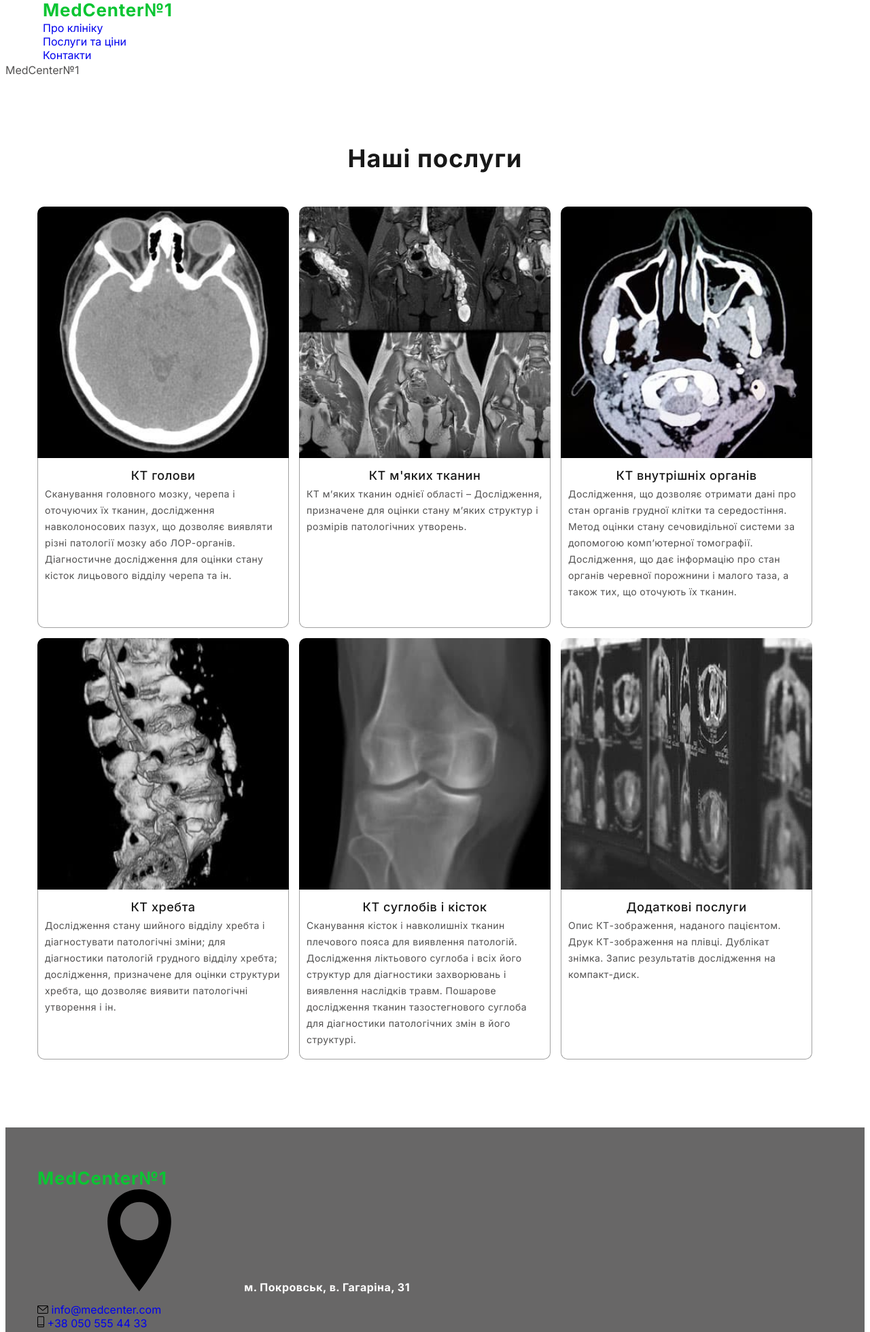
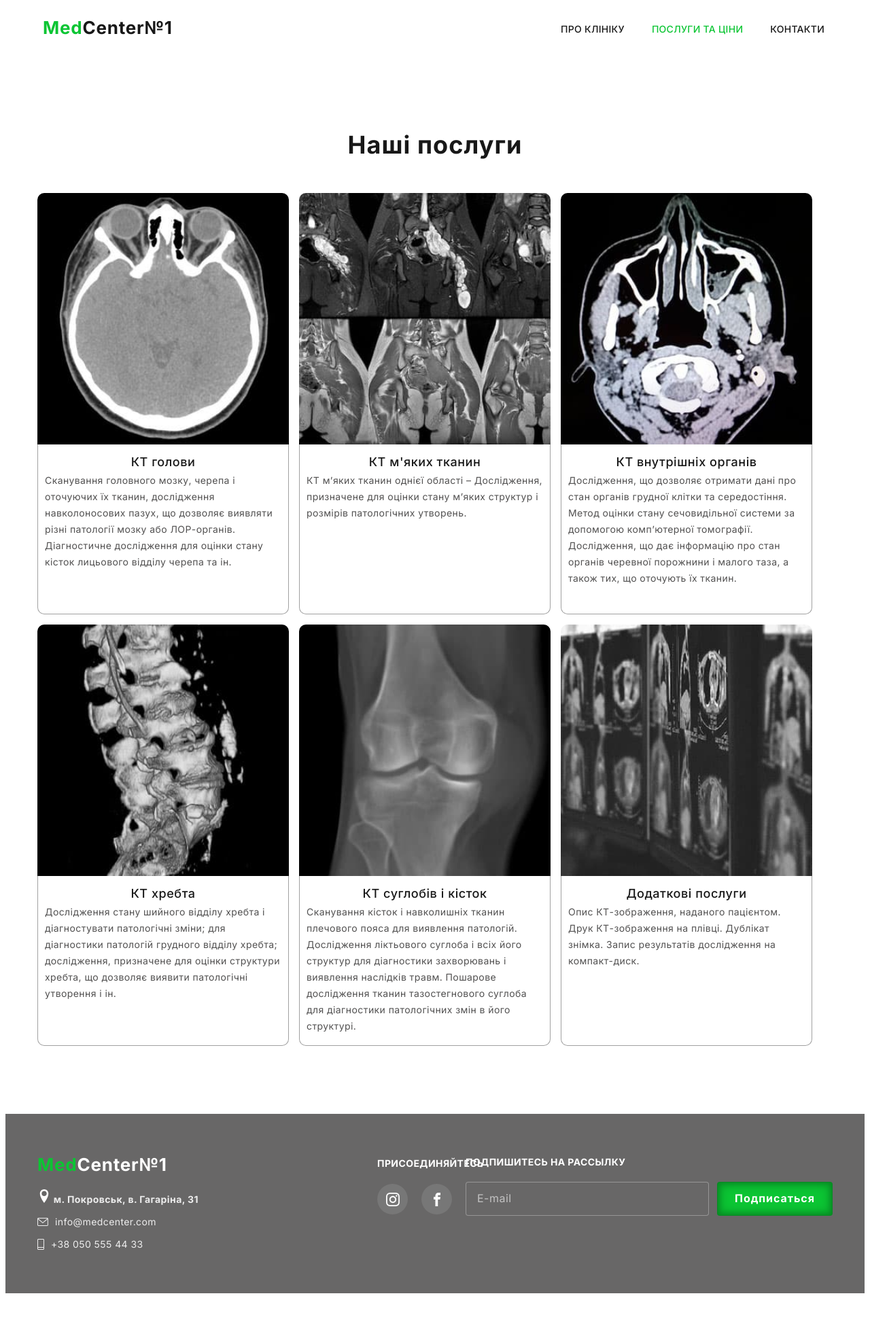
Before and after one commit to OleksandraKryvobok/website-01, a plain HTML site: page poslugy.html in a window 1280 px wide. Shown: the top 1960 px of the page at 68% size. After the commit the page ends 1911 px from the top, so only its background shows below. Drawn offline with Linux system fonts and the light colour scheme.

Commit message:
fix old bugs

```diff
--- a/js/modal.js
+++ b/js/modal.js
@@ -3,12 +3,22 @@
     openModalBtn: document.querySelector('[data-modal-open]'),
     closeModalBtn: document.querySelector('[data-modal-close]'),
     modal: document.querySelector('[data-modal]'),
+    openModalMap: document.querySelector('[data-modal-map-open]'),
+    closeModalMap: document.querySelector('[data-modal-map-close]'),
+    modalMap: document.querySelector('[data-modal-map]'),
   };
 
   refs.openModalBtn.addEventListener('click', toggleModal);
   refs.closeModalBtn.addEventListener('click', toggleModal);
 
+  refs.openModalMap.addEventListener('click', toggleModalMap);
+  refs.closeModalMap.addEventListener('click', toggleModalMap);
+
   function toggleModal() {
     refs.modal.classList.toggle('is-hidden');
   }
+
+  function toggleModalMap() {
+    refs.modalMap.classList.toggle('is-hidden');
+  }
 })();
--- a/poslugy.html
+++ b/poslugy.html
@@ -5,7 +5,7 @@
     <meta charset="UTF-8">
     <meta http-equiv="X-UA-Compatible" content="IE=edge">
     <meta name="viewport" content="width=device-width, initial-scale=1.0">
-    <tittle>MedCenter№1</title>
+    <title>MedCenter№1</title>
     <link rel="preconnect" href="https://fonts.googleapis.com">
     <link rel="preconnect" href="https://fonts.gstatic.com" crossorigin>
     <link
@@ -17,15 +17,15 @@
 <body>
     <header class="header">
         <div class="container">
-            <nav class="header-nav">
-                <a class="logo link" href="./index.html" lang="en">
-                    <span class="logo-med">Med</span><span class="header-logo-center">Center№1</span>
+            <nav class="navigation">
+                <a class="logo header__logo link" href="./index.html" lang="en">
+                    <span class="logo__med">Med</span><span class="logo__center">Center№1</span>
                 </a>
 
-                <ul class="nav-list list">
-                    <li class="nav-item"><a class="nav-link link" href="./index.html">Про клініку</a></li>
-                    <li class="nav-item"><a class="nav-link current link" href="./poslugy.html">Послуги та ціни</a></li>
-                    <li class="nav-item"><a class="nav-link link" href=" ">Контакти</a></li>
+                <ul class="navigation__list list">
+                    <li class="navigation__item"><a class="navigation__link link" href="./index.html">Про клініку</a></li>
+                    <li class="navigation__item"><a class="navigation__link navigation__link--current link" href="./poslugy.html">Послуги та ціни</a></li>
+                    <li class="navigation__item"><a class="navigation__link link" href=" ">Контакти</a></li>
                 </ul>
             </nav>
         </div>
@@ -111,28 +111,73 @@
     </main>
 
     <footer class="footer">
-        <div class="container">
-            <a class="logo footer-logo link" href="./index.html" lang="en">
-                <span class="logo-med">Med</span><span class="footer-logo-center">Center№1</span>
+        <div class="container footer__container">
+            <div class="contacts">
+                <a class="logo footer__logo link" href="./index.html" lang="en">
+                    <span class="logo__med">Med</span><span class="logo__center--inverse">Center№1</span>
                 </a>
+
                 <address class="address">
-                <svg class="location-icon">
+                    <svg class="address__icon">
                         <use href="./images/sprite.svg#icon-location"></use>
                     </svg>
-                м. Покровськ, в. Гагаріна, 31
-            </address>
-            <ul class="contact-list list">
-                <li class="contact-item"><a class="contact-link link" href="mailto:info@medcenter.com" class="contact">
-                        <svg class="icon-contact" width=16 height=12>
+                    м. Покровськ, в. Гагаріна, 31</address>
+
+                <ul class="list">
+                    <li class="contacts__item contacts__item--first">
+                        <a class="contacts__link link" href="mailto:info@medcenter.com" class="contact">
+                            <svg class="contacts__icon" width=16 height=12>
                                 <use href="./images/sprite.svg#icon-mail"></use>
                             </svg>
-                        info@medcenter.com</a></li>
-                <li class="contact-item"><a class="contact-link link" href="tel:+380505554433" class="contact">
-                        <svg class="icon-contact" width=10 height=16>
+                            info@medcenter.com
+                        </a>
+                    </li>
+                    <li class="contacts__item">
+                        <a class="contacts__link link" href="tel:+380505554433" class="contact">
+                            <svg class="contacts__icon" width=10 height=16>
                                 <use href="./images/sprite.svg#icon-mobile"></use>
                             </svg>
-                        +38 050 555 44 33</a></li>
+                            +38 050 555 44 33
+                        </a>
+                    </li>
                 </ul>
+            </div>
+
+            <div class="footer-soc">
+                <h3 class="footer-soc-title"><strong class="footer-strong">Присоединяйтесь</strong></h3>
+                <ul class="socials-list list">
+                    <li class="socials-item">
+                        <a href="" class="socials-link">
+                            <svg class="soc-icon" width="20" height="20">
+                                <use href="./images/sprite.svg#icon-instagram"></use>
+                            </svg>
+                        </a>
+                    </li>
+                    <li class="socials-item">
+                        <a href="" class="socials-link">
+                            <svg class="soc-icon" width="20" height="20">
+                                <use href="./images/sprite.svg#icon-facebook"></use>
+                            </svg>
+                        </a>
+                    </li>
+                    <li class="socials-item">
+                        <a href="" class="socials-link">
+                            <svg class="soc-icon" width="20" height="20">
+                                <use href="./images/sprite.svg#icon-telegram"></use>
+                            </svg>
+                        </a>
+                    </li>
+                </ul>
+            </div>
+
+            <form class="footer-form">
+                <label class="footer-label"><strong class="footer-strong">подпишитесь на рассылку</strong></label>
+                <div class="footer-flex">
+                    <input class="footer-input" type="email" name="e-mail" placeholder="E-mail" />
+                    <button class="footer-button btn" type="submit">Подписаться</button>
+                </div>
+            </form>
+            </div>
         </div>
     </footer>
 </body>
--- a/sass/base/_reset.scss
+++ b/sass/base/_reset.scss
@@ -1,7 +1,11 @@
+html {
+  box-sizing: border-box;
+}
+
 *,
 *::before,
 *::after {
-  box-sizing: border-box;
+  box-sizing: inherit;
 }
 
 p,
--- a/sass/components/_socials.scss
+++ b/sass/components/_socials.scss
@@ -1,41 +1,41 @@
-.socials-list {
-  display: flex;
-  justify-content: space-between;
-  width: 206px;
-  margin-right: auto;
-  margin-left: auto;
-}
+// .socials-list {
+//   display: flex;
+//   justify-content: space-between;
+//   width: 206px;
+//   margin-right: auto;
+//   margin-left: auto;
+// }
 
-.socials-list__item {
-  width: 44px;
-  height: 44px;
-}
+// .socials-list__item {
+//   width: 44px;
+//   height: 44px;
+// }
 
-.socials-list__link {
-  display: flex;
-  justify-content: center;
-  align-items: center;
-  width: 100%;
-  height: 100%;
-  border-radius: 50%;
+// .socials-list__link {
+//   display: flex;
+//   justify-content: center;
+//   align-items: center;
+//   width: 100%;
+//   height: 100%;
+//   border-radius: 50%;
 
-  transition-property: background-color;
-  transition-duration: 250ms;
-  transition-timing-function: cubic-bezier(0.4, 0, 0.2, 1);
-  &:hover,
-  &:focus {
-    background-color: var(--accent-color);
-  }
-}
+//   transition-property: background-color;
+//   transition-duration: 250ms;
+//   transition-timing-function: cubic-bezier(0.4, 0, 0.2, 1);
+//   &:hover,
+//   &:focus {
+//     background-color: var(--accent-color);
+//   }
+// }
 
-.socials-list__icon {
-  fill: #afb1b8;
+// .socials-list__icon {
+//   fill: #afb1b8;
 
-  transition-property: fill;
-  transition-duration: 250ms;
-  transition-timing-function: cubic-bezier(0.4, 0, 0.2, 1);
-  .socials-list__link:hover &,
-  .socials-list__link:focus & {
-    fill: #ffffff;
-  }
-}
+//   transition-property: fill;
+//   transition-duration: 250ms;
+//   transition-timing-function: cubic-bezier(0.4, 0, 0.2, 1);
+//   .socials-list__link:hover &,
+//   .socials-list__link:focus & {
+//     fill: #ffffff;
+//   }
+// }
--- a/sass/layout/_doctors.scss
+++ b/sass/layout/_doctors.scss
@@ -65,7 +65,7 @@
 
 .socials-list {
   display: flex;
-  justify-content: center;
+  justify-content: flex-end;
 }
 
 .socials-item + .socials-item {
--- a/sass/layout/_footer.scss
+++ b/sass/layout/_footer.scss
@@ -22,12 +22,23 @@
 }
 
 .address {
+  display: inline-block;
   margin-bottom: 9px;
+  padding: 0;
+
+  border: 0;
+  background-color: inherit;
   color: var(--secondary-title-color);
 
+  letter-spacing: 0.03em;
+  color: rgba(255, 255, 255, 0.884);
+
+  transition-property: color;
+  transition-duration: 300ms;
+  transition-timing-function: cubic-bezier(0.4, 0, 0.3, 1);
   font-style: normal;
   font-weight: 700;
-  font-size: 16px;
+  font-size: 14px;
   line-height: 1.71;
   letter-spacing: 0.03em;
 }
--- a/sass/layout/_modal.scss
+++ b/sass/layout/_modal.scss
@@ -15,7 +15,8 @@
   visibility: hidden;
 }
 
-.modal {
+.modal,
+.modal-map {
   position: absolute;
   top: 50%;
   left: 50%;
@@ -23,7 +24,7 @@
 
   width: 550px;
   height: 590px;
-  padding: 20px 35px;
+  padding: 40px 35px;
 
   background-color: #ffffff;
   border-radius: 4px;
@@ -36,6 +37,7 @@
   position: absolute;
   top: 9px;
   right: 9px;
+  cursor: pointer;
 
   width: 28px;
   height: 28px;
```
Also changed, not shown: index.html (+23 -11 lines), css/main.css, css/main.min.css, 2 other files. Lines whose indentation alone changed are shown as unchanged.
